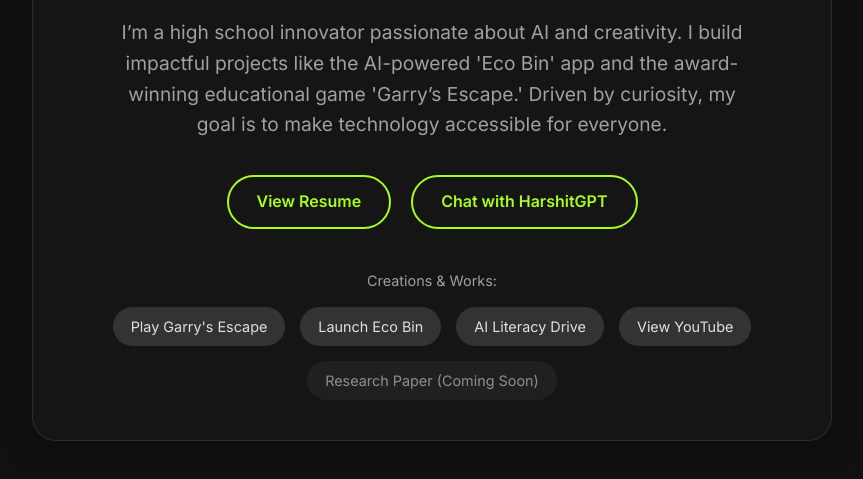
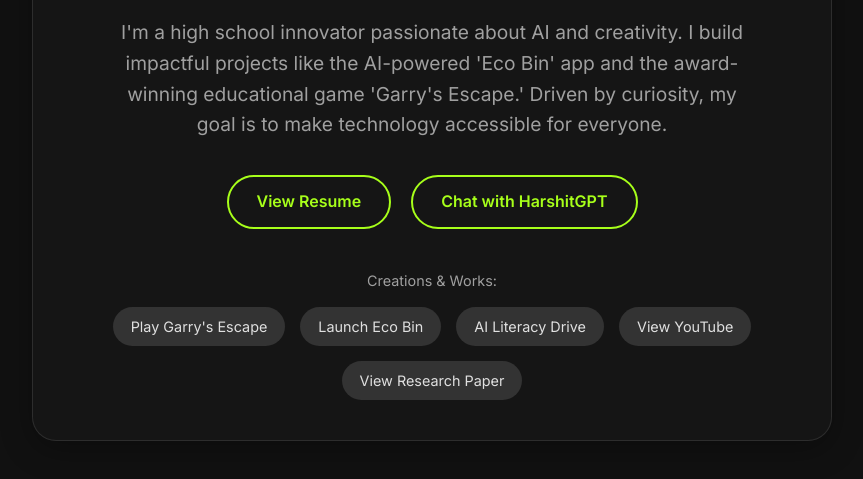
Before and after one commit to HarshitPeriwal/HarshitPeriwal.github.io, a plain HTML site: page index.html in a window 1280 px wide. Shown: the part 235-714 px from the top of the page, without its empty margins (208-1071 px from the left). Drawn offline with Linux system fonts and the light colour scheme.

Commit message:
Final Commit

```diff
--- a/index.html
+++ b/index.html
@@ -1,5 +1,6 @@
 <!DOCTYPE html>
 <html lang="en">
+
 <head>
     <meta charset="UTF-8">
     <meta name="viewport" content="width=device-width, initial-scale=1.0, user-scalable=no">
@@ -7,6 +8,7 @@
     <link rel="stylesheet" href="style.css">
     <link href="https://fonts.googleapis.com/css2?family=Inter:wght@400;600;800&display=swap" rel="stylesheet">
 </head>
+
 <body>
 
     <main class="main-container">
@@ -15,7 +17,9 @@
                 Harshit Periwal
             </h1>
             <p class="about-text">
-                I’m a high school innovator passionate about AI and creativity. I build impactful projects like the AI-powered 'Eco Bin' app and the award-winning educational game 'Garry’s Escape.' Driven by curiosity, my goal is to make technology accessible for everyone.
+                I'm a high school innovator passionate about AI and creativity. I build impactful projects like the
+                AI-powered 'Eco Bin' app and the award-winning educational game 'Garry's Escape.' Driven by curiosity,
+                my goal is to make technology accessible for everyone.
             </p>
             <div class="action-links">
                 <a href="Harshit_Periwal_Resume.pdf" class="action-link" target="_blank">View Resume</a>
@@ -25,14 +29,13 @@
             <div class="featured-projects">
                 <span class="featured-title">Creations & Works:</span>
                 <div class="project-links-wrapper">
-                    <a href="garrys-escape-build/index.html" class="project-link" target="_blank">Play Garry's Escape</a>
+                    <a href="garrys-escape-build/index.html" class="project-link" target="_blank">Play Garry's
+                        Escape</a>
                     <a href="eco-bin-build/index.html" class="project-link" target="_blank">Launch Eco Bin</a>
                     <a href="ai-literacy.html" class="project-link" target="_blank">AI Literacy Drive</a>
-                    <a href="https://www.youtube.com/@HarshitPeriwal" class="project-link" target="_blank">View YouTube</a>
-                    <!-- ============================================= -->
-                    <!-- !!! NEW "COMING SOON" RESEARCH PAPER LINK !!! -->
-                    <!-- ============================================= -->
-                    <a class="project-link coming-soon">Research Paper (Coming Soon)</a>
+                    <a href="https://www.youtube.com/@HarshitPeriwal" class="project-link" target="_blank">View
+                        YouTube</a>
+                    <a href="Research Paper.pdf" class="project-link" target="_blank">View Research Paper</a>
                 </div>
             </div>
 
@@ -40,4 +43,5 @@
     </main>
 
 </body>
+
 </html>
--- a/style.css
+++ b/style.css
@@ -2,14 +2,18 @@
 :root {
     --dark-bg: #111111;
     --text-color: #E0E0E0;
-    --accent-color: #A7FF1A; /* Lime Green */
+    --accent-color: #A7FF1A;
+    /* Lime Green */
     --light-gray: #A0A0A0;
 }
 
 html {
     box-sizing: border-box;
 }
-*, *:before, *:after {
+
+*,
+*:before,
+*:after {
     box-sizing: inherit;
 }
 
@@ -32,7 +36,8 @@ body {
 
 /* The central content card with glass effect */
 .glass-card {
-    background-color: rgba(26, 26, 26, 0.5); /* Slightly darker glass */
+    background-color: rgba(26, 26, 26, 0.5);
+    /* Slightly darker glass */
     backdrop-filter: blur(20px);
     -webkit-backdrop-filter: blur(20px);
     border-radius: 24px;
@@ -46,8 +51,15 @@ body {
 }
 
 @keyframes fadeIn {
-    from { opacity: 0; transform: translateY(10px); }
-    to { opacity: 1; transform: translateY(0); }
+    from {
+        opacity: 0;
+        transform: translateY(10px);
+    }
+
+    to {
+        opacity: 1;
+        transform: translateY(0);
+    }
 }
 
 /* Main headline (Your Name) */
@@ -130,39 +142,30 @@ body {
     transform: translateY(-2px);
 }
 
-/* ============================================= */
-/* !!! NEW STYLES FOR THE "COMING SOON" LINK !!! */
-/* ============================================= */
-.project-link.coming-soon {
-    background-color: #282828;
-    opacity: 0.6;
-    cursor: default;
-}
-
-.project-link.coming-soon:hover {
-    background-color: #282828; /* Keep the same background on hover */
-    transform: none; /* Disable the lift effect */
-}
-
-
 /* Responsive adjustments for mobile devices */
 @media (max-width: 768px) {
     .headline {
         font-size: 2.5em;
     }
+
     .about-text {
         font-size: 1.1em;
     }
+
     .glass-card {
         padding: 30px 25px;
     }
+
     .action-links {
-        flex-direction: column; /* Stack links vertically on small screens */
+        flex-direction: column;
+        /* Stack links vertically on small screens */
         align-items: center;
         gap: 15px;
     }
+
     .action-link {
         width: 100%;
-        max-width: 300px; /* Give a max-width for better appearance */
+        max-width: 300px;
+        /* Give a max-width for better appearance */
     }
 }
```
Also changed, not shown: harshitgpt.html (+3 -3 lines), 1 other file.
